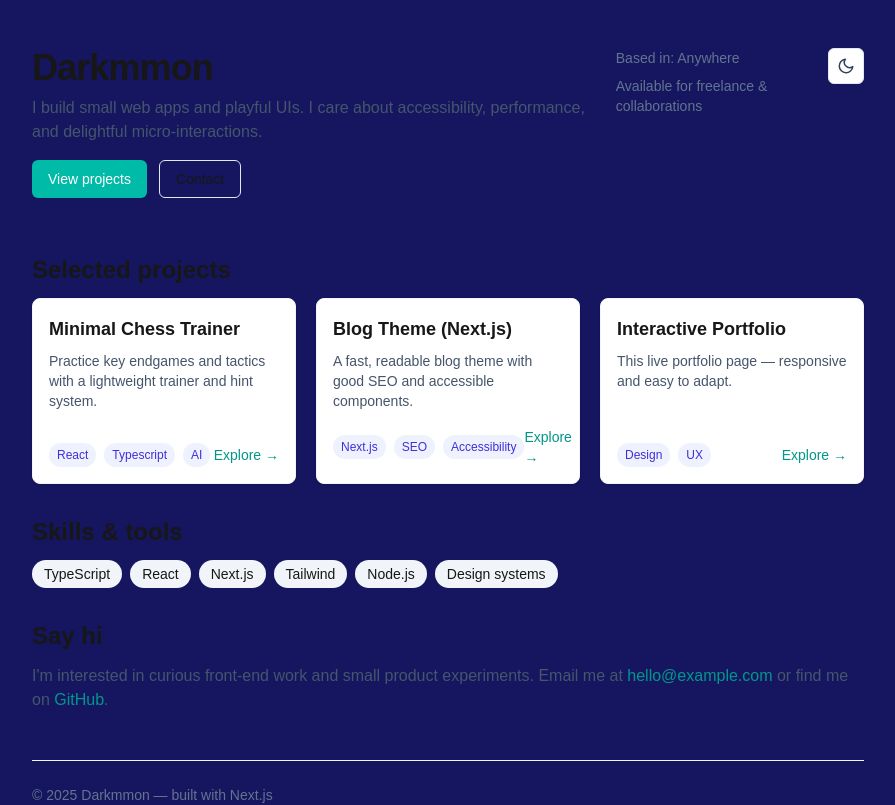
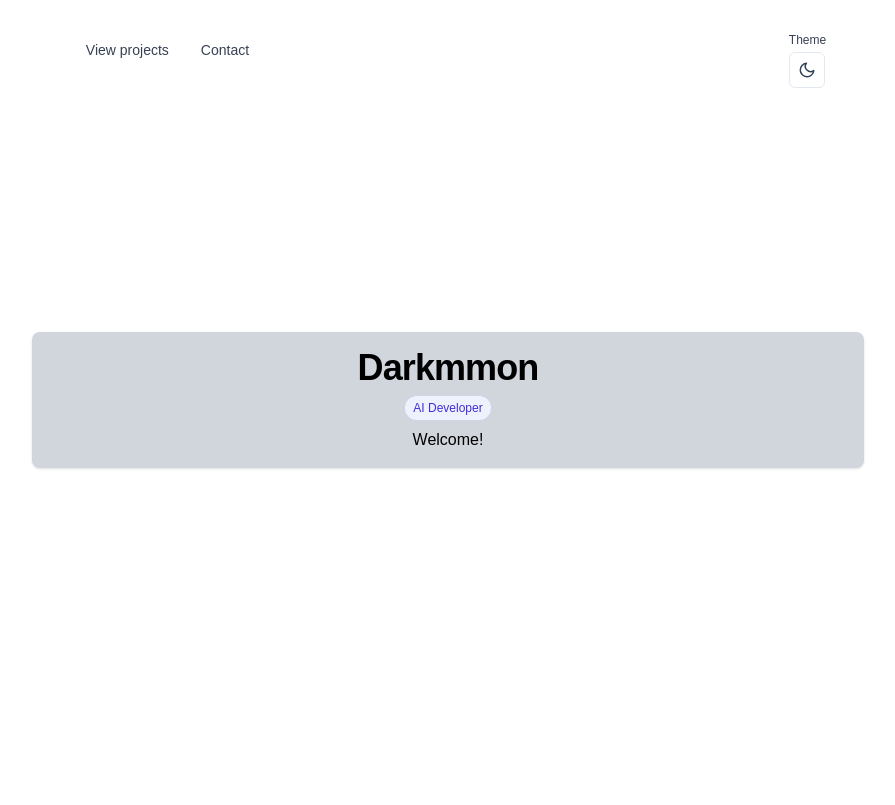
Before and after one commit to darkmmon/darkmmon.github.io, a Next.js app: page / in a window 1280 px wide. Shown: the top 805 px of the page, without its empty margins (192-1087 px from the left). Built offline with nearby package versions, Linux system fonts and the light colour scheme.

Commit message:
feat: landing page revamping

```diff
--- /dev/null
+++ b/src/app/components/InfoBox.tsx
@@ -0,0 +1,18 @@
+import Card from '../../components/ui/card';
+
+import Badge from '@/components/ui/badge';
+
+export default function InfoBox() {
+  return (
+    <Card className="flex flex-col items-center">
+      <h1 className="text-4xl font-bold tracking-tight">Darkmmon</h1>
+      <div className="my-2 flex gap-3">
+        <Badge>AI Developer</Badge>
+      </div>
+      <div>
+        <p>Welcome!</p>
+      </div>
+      <div className="flex gap-3"></div>
+    </Card>
+  );
+}
--- /dev/null
+++ b/src/app/components/header.tsx
@@ -0,0 +1,30 @@
+import ThemeToggle from '../../components/ui/theme-toggle';
+import Button from '../../components/ui/button';
+import Link from 'next/link';
+import Text from '@/components/ui/text';
+export default function Header() {
+  return (
+    <header className="pt-8 pb-8 fixed w-full">
+      <div className="flex flex-row justify-around w-full">
+        <div>
+          <Link href="https://github.com/darkmmon">
+            <Button variant="ghost">
+              <Text>View projects</Text>
+            </Button>
+          </Link>
+          <a href="mailto:hello@example.com">
+            <Button variant="ghost">
+              <Text>Contact</Text>
+            </Button>
+          </a>
+        </div>
+        <div>
+          <div className="text-xs dark:text-white text-gray-700">Theme</div>
+          <div className="mt-1">
+            <ThemeToggle />
+          </div>
+        </div>
+      </div>
+    </header>
+  );
+}
--- a/src/app/globals.css
+++ b/src/app/globals.css
@@ -1,9 +1,6 @@
 @import "tailwindcss";
 
-:root {
-  --background: #ffffff;
-  --foreground: #171717;
-}
+@custom-variant dark (&:where(.dark, .dark *));
 
 @theme inline {
   --color-background: var(--background);
@@ -14,16 +11,17 @@
 
 @media (prefers-color-scheme: dark) {
   :root {
-    --background: #0a0a0a;
-    --foreground: #ededed;
+    --background: #ededed;
+    --foreground: #1E201E;
   }
 }
 
 /* Support explicit dark mode by adding the `dark` class to the <html> element. */
 html.dark {
-  --background: #0a0a0a;
+  --background: #1E201E;
   --foreground: #ededed;
 }
+
 
 body {
   background: var(--background);
--- a/src/app/layout.tsx
+++ b/src/app/layout.tsx
@@ -1,21 +1,21 @@
-import type { Metadata } from "next";
-import { Geist, Geist_Mono } from "next/font/google";
-import "./globals.css";
-import { Box } from "@mui/material";
-
+import type { Metadata } from 'next';
+import { Geist, Geist_Mono } from 'next/font/google';
+import './globals.css';
+import { Box } from '@mui/material';
+import Header from './components/header';
 const geistSans = Geist({
-  variable: "--font-geist-sans",
-  subsets: ["latin"],
+  variable: '--font-geist-sans',
+  subsets: ['latin'],
 });
 
 const geistMono = Geist_Mono({
-  variable: "--font-geist-mono",
-  subsets: ["latin"],
+  variable: '--font-geist-mono',
+  subsets: ['latin'],
 });
 
 export const metadata: Metadata = {
-  title: "Create Next App",
-  description: "Generated by create next app",
+  title: 'Create Next App',
+  description: 'Generated by create next app',
 };
 
 export default function RootLayout({
@@ -28,10 +28,8 @@ export default function RootLayout({
       <body
         className={`${geistSans.variable} ${geistMono.variable} antialiased`}
       >
-        <Box bgcolor={'#161660'}>
+        <Header />
         {children}
-
-        </Box>
       </body>
     </html>
   );
--- a/src/app/page.tsx
+++ b/src/app/page.tsx
@@ -1,28 +1,33 @@
-import React from 'react'
-import Container from '../components/ui/container'
-import Section from '../components/ui/section'
-import Card from '../components/ui/card'
-import Badge from '../components/ui/badge'
-import Button from '../components/ui/button'
-import ThemeToggle from '../components/ui/theme-toggle'
+import React from 'react';
+import Container from '../components/ui/container';
+import Section from '../components/ui/section';
+import Card from '../components/ui/card';
+import Badge from '../components/ui/badge';
+import InfoBox from './components/InfoBox';
+import Button from '../components/ui/button';
+import Link from 'next/link';
+import Header from './components/header';
+import Text from '@/components/ui/text';
 
 type Project = {
-  title: string
-  description: string
-  tags?: string[]
-  url?: string
-}
+  title: string;
+  description: string;
+  tags?: string[];
+  url?: string;
+};
 
 const projects: Project[] = [
   {
     title: 'Minimal Chess Trainer',
-    description: 'Practice key endgames and tactics with a lightweight trainer and hint system.',
+    description:
+      'Practice key endgames and tactics with a lightweight trainer and hint system.',
     tags: ['React', 'Typescript', 'AI'],
     url: '#',
   },
   {
     title: 'Blog Theme (Next.js)',
-    description: 'A fast, readable blog theme with good SEO and accessible components.',
+    description:
+      'A fast, readable blog theme with good SEO and accessible components.',
     tags: ['Next.js', 'SEO', 'Accessibility'],
     url: '#',
   },
@@ -32,49 +37,40 @@ const projects: Project[] = [
     tags: ['Design', 'UX'],
     url: '#',
   },
-]
+];
 
 export default function Page() {
   return (
     <Container>
-      <header className="pt-12 pb-6">
-        <div className="flex items-start justify-between flex-col sm:flex-row gap-4">
-          <div>
-            <h1 className="text-4xl font-extrabold tracking-tight">Darkmmon</h1>
-            <p className="mt-2 text-slate-600 max-w-2xl">I build small web apps and playful UIs. I care about accessibility, performance, and delightful micro-interactions.</p>
-            <div className="mt-4 flex gap-3">
-              <Button>View projects</Button>
-              <a href="mailto:hello@example.com" className="inline-flex items-center px-4 py-2 rounded-md border border-slate-200 text-sm">Contact</a>
-            </div>
-          </div>
+      <div className="h-[100vh] w-full item-center content-center">
+        <InfoBox />
+      </div>
 
-          <div className="flex items-start gap-4">
-            <div className="text-sm text-slate-500">
-              <div className="mb-2">Based in: Anywhere</div>
-              <div>Available for freelance & collaborations</div>
-            </div>
-            <div>
-              <ThemeToggle />
-            </div>
-          </div>
-        </div>
-      </header>
+      <Section title="Selected projects" subtitle="Recent work & experiments">
+        <div className="grid grid-cols-1 sm:grid-cols-2 lg:grid-cols-3 gap-6">
+          {projects.map((p) => (
+            <Card
+              key={p.title}
+              className="flex flex-col justify-between hover:shadow-lg transition-shadow"
+            >
+              <div className="flex-1">
+                <Text className="text-lg font-semibold">{p.title}</Text>
+                <Text className="mt-2 text-slate-600 text-sm">
+                  {p.description}
+                </Text>
+              </div>
 
-      <Section title="Selected projects">
-        <div className="grid grid-cols-1 sm:grid-cols-2 lg:grid-cols-3 gap-5">
-          {projects.map((p) => (
-            <Card key={p.title} className="flex flex-col">
-              <div className="flex-1">
-                <h3 className="text-lg font-semibold">{p.title}</h3>
-                <p className="mt-2 text-slate-600 text-sm">{p.description}</p>
-              </div>
               <div className="mt-4 flex items-center justify-between">
-                <div className="flex gap-2">
+                <div className="flex flex-wrap gap-2">
                   {p.tags?.map((t) => (
                     <Badge key={t}>{t}</Badge>
                   ))}
                 </div>
-                <a href={p.url} className="text-teal-600 text-sm">Explore →</a>
+                <div className="flex items-center gap-3">
+                  <Link href={p.url ?? '#'}>
+                    <Button variant="ghost">Explore</Button>
+                  </Link>
+                </div>
               </div>
             </Card>
           ))}
@@ -83,17 +79,50 @@ export default function Page() {
 
       <Section title="Skills & tools">
         <div className="flex flex-wrap gap-2">
-          {['TypeScript', 'React', 'Next.js', 'Tailwind', 'Node.js', 'Design systems'].map((s) => (
-            <span key={s} className="px-3 py-1 bg-slate-100 rounded-full text-sm">{s}</span>
+          {[
+            'TypeScript',
+            'React',
+            'Next.js',
+            'Tailwind',
+            'Node.js',
+            'Design systems',
+          ].map((s) => (
+            <Badge key={s} className="px-3 py-1">
+              {s}
+            </Badge>
           ))}
         </div>
       </Section>
 
       <Section title="Say hi">
-        <p className="text-slate-600">I'm interested in curious front-end work and small product experiments. Email me at <a href="mailto:hello@example.com" className="text-teal-600">hello@example.com</a> or find me on <a href="#" className="text-teal-600">GitHub</a>.</p>
+        <Card className="p-6">
+          <Text className="text-slate-600 mb-4">
+            I'm interested in curious front-end work and small product
+            experiments. Email me at{' '}
+            <a href="mailto:hello@example.com" className="text-teal-600">
+              hello@example.com
+            </a>{' '}
+            or find me on{' '}
+            <a href="#" className="text-teal-600">
+              GitHub
+            </a>
+            .
+          </Text>
+
+          <div className="flex gap-3">
+            <Link href="mailto:hello@example.com">
+              <Button>Contact</Button>
+            </Link>
+            <Link href="https://github.com/darkmmon">
+              <Button variant="ghost">View projects</Button>
+            </Link>
+          </div>
+        </Card>
       </Section>
 
-      <footer className="mt-12 py-6 border-t border-slate-100 text-sm text-slate-500">© {new Date().getFullYear()} Darkmmon — built with Next.js</footer>
+      <footer className="mt-12 py-6 border-t border-slate-100 text-sm text-slate-500">
+        © {new Date().getFullYear()} Darkmmon — built with Next.js
+      </footer>
     </Container>
-  )
+  );
 }
--- a/src/components/ui/button.tsx
+++ b/src/components/ui/button.tsx
@@ -1,19 +1,27 @@
-import React from 'react'
+import React from 'react';
 
 type ButtonProps = React.ButtonHTMLAttributes<HTMLButtonElement> & {
-  variant?: 'default' | 'ghost'
-}
+  variant?: 'default' | 'ghost' | 'outline';
+};
 
-export default function Button({ variant = 'default', className = '', children, ...props }: ButtonProps) {
-  const base = 'inline-flex items-center justify-center px-4 py-2 rounded-md text-sm font-medium focus:outline-none focus:ring-2 focus:ring-offset-2'
+export default function Button({
+  variant = 'default',
+  className = '',
+  children,
+  ...props
+}: ButtonProps) {
+  const base =
+    'inline-flex items-center justify-center px-4 py-2 rounded-md text-sm font-medium focus:outline-none focus:ring-1';
   const variants: Record<string, string> = {
     default: 'bg-teal-500 text-white hover:bg-teal-600 focus:ring-teal-400',
-    ghost: 'bg-transparent text-slate-700 hover:bg-slate-100',
-  }
+    ghost: 'bg-transparent text-gray-100 hover:bg-gray-700',
+    outline:
+      'bg-transparent hover:bg-blue-300 text-gray-100 font-semibold hover:text-white py-2 px-4 border border-blue hover:border-transparent rounded',
+  };
 
   return (
     <button className={`${base} ${variants[variant]} ${className}`} {...props}>
       {children}
     </button>
-  )
+  );
 }
--- a/src/components/ui/card.tsx
+++ b/src/components/ui/card.tsx
@@ -1,11 +1,18 @@
-import React from 'react'
+import React from 'react';
 
-type CardProps = React.HTMLAttributes<HTMLDivElement>
+type CardProps = React.HTMLAttributes<HTMLDivElement>;
 
-export default function Card({ className = '', children, ...props }: CardProps) {
+export default function Card({
+  className = '',
+  children,
+  ...props
+}: CardProps) {
   return (
-    <div className={`border border-slate-100 rounded-lg bg-white shadow-sm p-4 ${className}`} {...props}>
+    <div
+      className={`rounded-lg dark:bg-gray-700 bg-gray-300 shadow-sm p-4 ${className}`}
+      {...props}
+    >
       {children}
     </div>
-  )
+  );
 }
--- /dev/null
+++ b/src/components/ui/text.tsx
@@ -0,0 +1,15 @@
+import React from 'react';
+
+type BadgeProps = React.HTMLAttributes<HTMLParagraphElement>;
+
+export default function Text({
+  className = '',
+  children,
+  ...props
+}: BadgeProps) {
+  return (
+    <p className={`dark:text-white text-gray-700 ${className}`} {...props}>
+      {children}
+    </p>
+  );
+}
```
Also changed, not shown: src/components/ui/container.tsx (+12 -5 lines), 1 other file (tests, documents, lock files or other folders).
